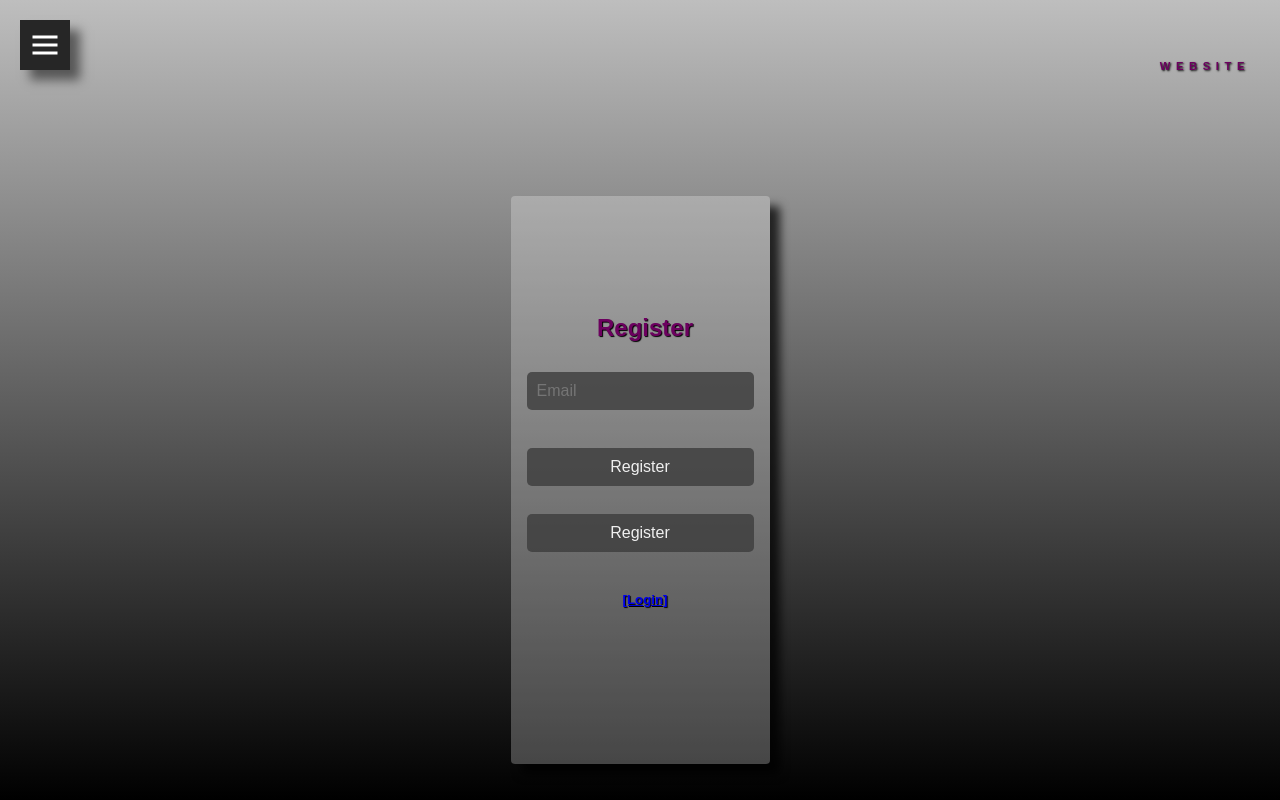
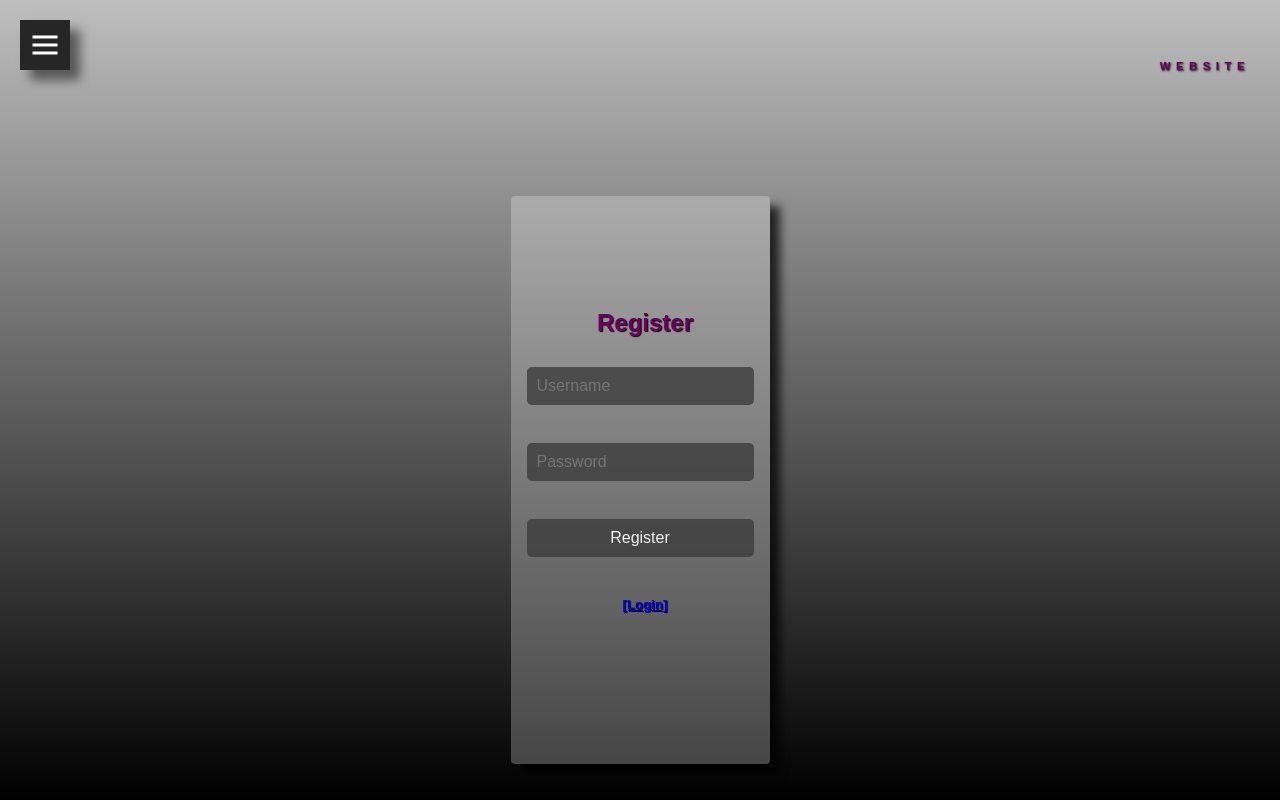
Before and after one commit to tlavea/cs112-website-run, a plain HTML site: page register.html in a window 1280 px wide. Drawn offline with nearby package versions, Linux system fonts and the light colour scheme.

Commit message:
Update register.html
fixed input boxes

```diff
--- a/register.html
+++ b/register.html
@@ -36,9 +36,9 @@
         <div class="container">
             <div class="contentx">
                 <h2>Register</h2>
-                <input type="email" id="email" placeholder="Email" required>
+                <input type="text" id="username" placeholder="Username" required>
                 <br>
-                <button type="button" onclick="checkCredentials('register')">Register</button>
+                <input type="password" id="password" placeholder="Password" required>
                 <br>
                 <button onclick="checkCredentials('register')">Register</button>
                 <br>
```
